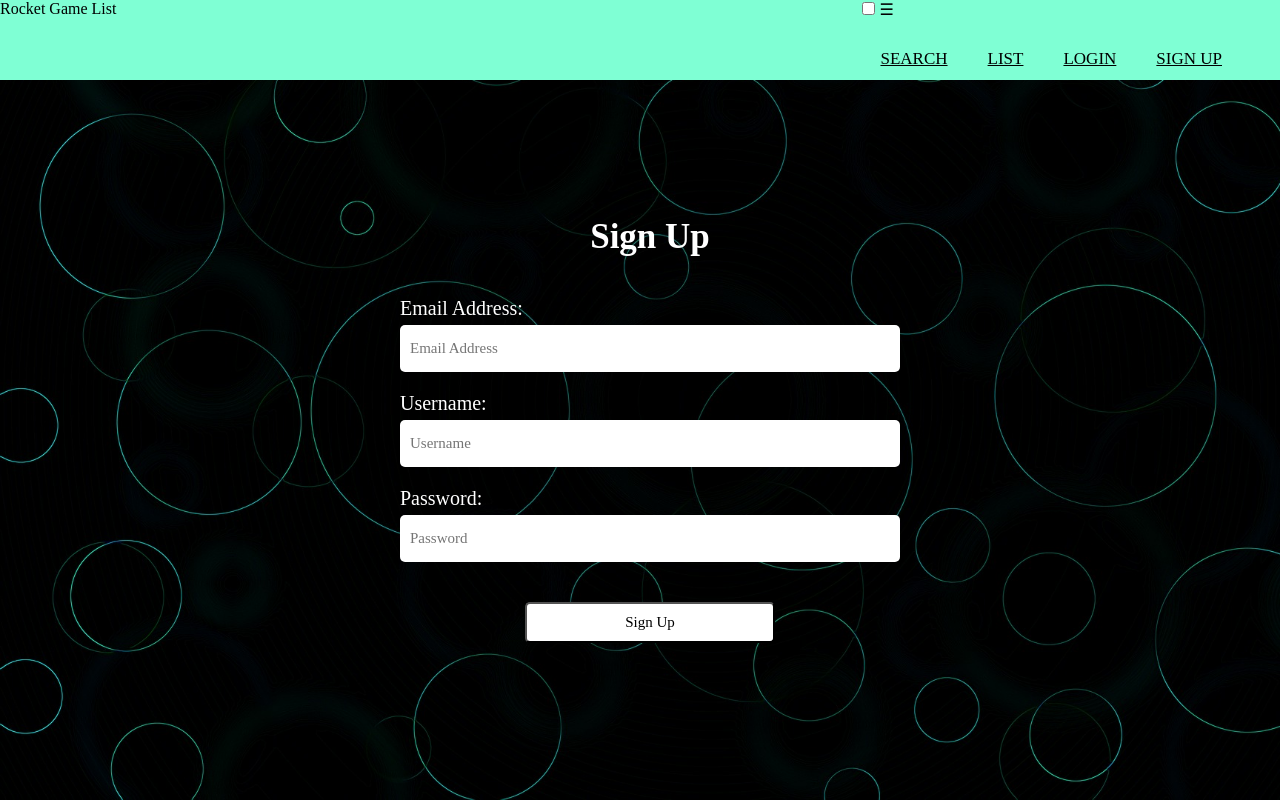
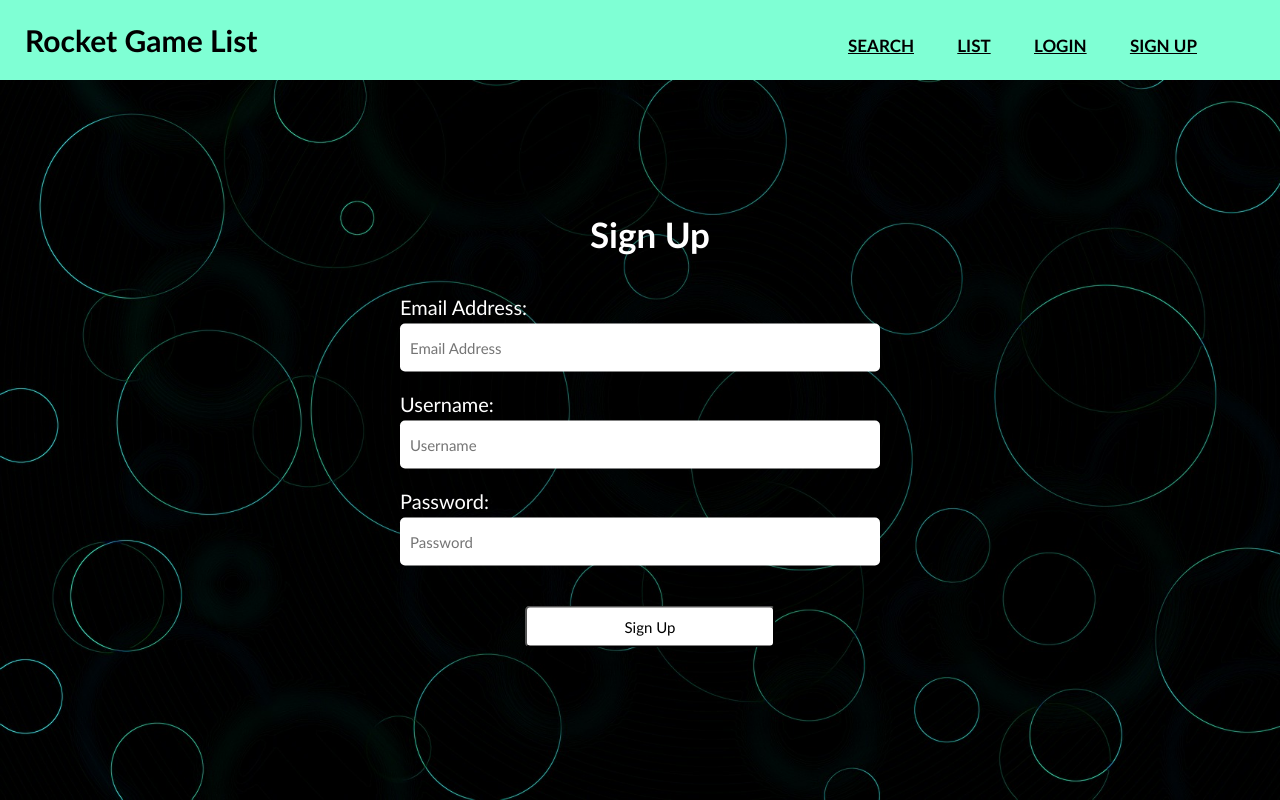
Before and after one commit to SuperJunlw/Rocket-Game-List, a PHP site: page /signup.html in a window 1280 px wide. Run offline with PHP 8.4, Linux system fonts and the light colour scheme.

Commit message:
Update signup.css
Updated navbar 4/28

```diff
--- a/signup.css
+++ b/signup.css
@@ -1,7 +1,7 @@
 * {
     padding: 0;
     margin: 0;
-    font-family: Futura;
+    font-family: 'Trebuchet MS';
 }
 
 body {
@@ -17,11 +17,11 @@ nav{
   height: 80px;
   width: 100%;
   }
-label.logo{
+.logo{
     color: black;
-    font-size: 35px;
+    font-size: 30px;
     line-height: 80px;
-    padding: 0 100px;
+    padding: 0 25px;
     font-weight: bold;
   }
 nav ul{
@@ -45,6 +45,59 @@ a.active,a:hover{
     color: #fff;
     transition: .5s;
 }
+
+
+/* RESPONSIVE NAVBAR MENU STARTS */
+
+
+input[type=checkbox] {
+    display: none;
+    }
+
+    /* HAMBURGER MENU */
+    .hamburger {
+    display: none;
+    font-size: 36px;
+    user-select: none;
+    }
+
+
+
+    /* APPLYING MEDIA QUERIES */
+  @media (max-width: 790px) {
+    .menu {
+        display:none;
+        position: absolute;
+        background-color:aquamarine;
+        right: 0;
+        left: 0;
+    }
+
+    .menu li:hover {
+    display: inline-block;
+    transition: 0.3s ease;
+    }
+
+    .menu li + li {
+    margin-top: 12px;
+    }
+
+    input[type=checkbox]:checked ~ .menu {
+    display: block;
+    }
+
+    .hamburger {
+    display: block;
+
+    }
+
+    .hamburger:hover{
+      color: #fff;
+    }
+
+
+  }
+
 
 .SignUpForm {
     width: 500px;;
@@ -72,7 +125,7 @@ a.active,a:hover{
 
 .SignUpForm input {
     font-size: 15px;
-    width: 100%;
+    width: 96%;
     padding: 15px 10px;
     border: 0;
     outline: none;
```
